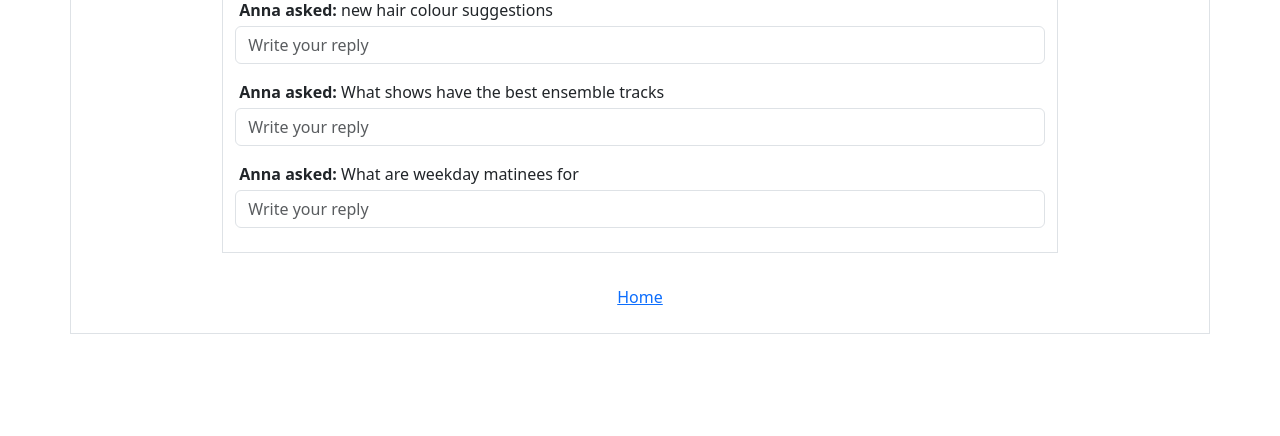
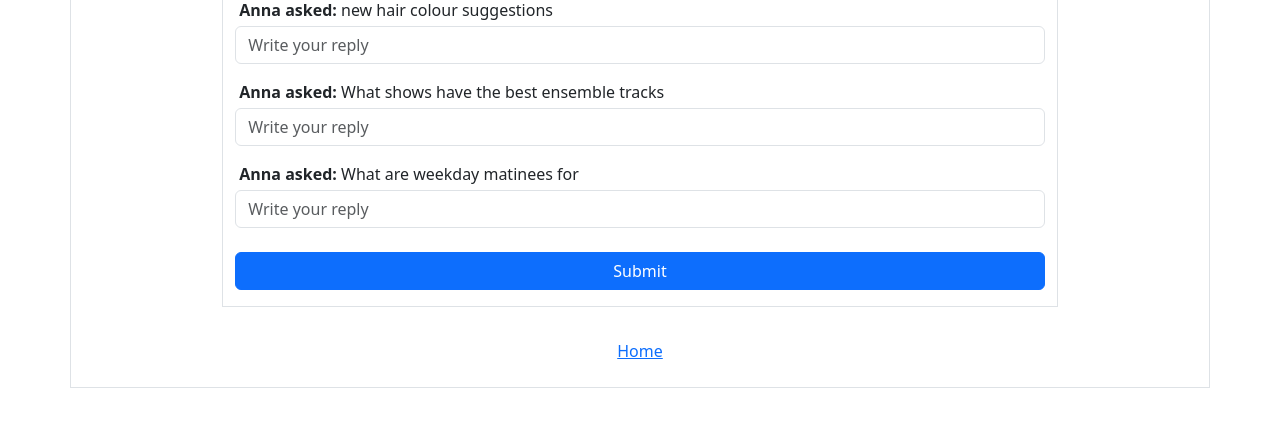
Before and after one commit to andytam101/abc_letterloop, a Flask app: page /reply in a window 1280 px wide. Shown: the part 4472-4908 px from the top of the page. Before the commit the page ends 4806 px from the top, so only its background shows below. Run offline with Flask 3, Linux system fonts and the light colour scheme; a user stored in the database is signed in.

Commit message:
fix submit button not showing

```diff
--- a/templates/reply.html
+++ b/templates/reply.html
@@ -48,7 +48,7 @@
                                 {% endfor %}
                             </form>
                             <div class="d-grid col-12 mt-4">
-                                <button id="submit-btn" form="f-reply" class="btn btn-primary mb-3 d-none" type="submit">Submit</button>
+                                <button id="submit-btn" form="f-reply" class="btn btn-primary mb-3" type="submit">Submit</button>
                             </div>
                         </div>
                     </div>
```
Also changed, not shown: data.db (deleted).
